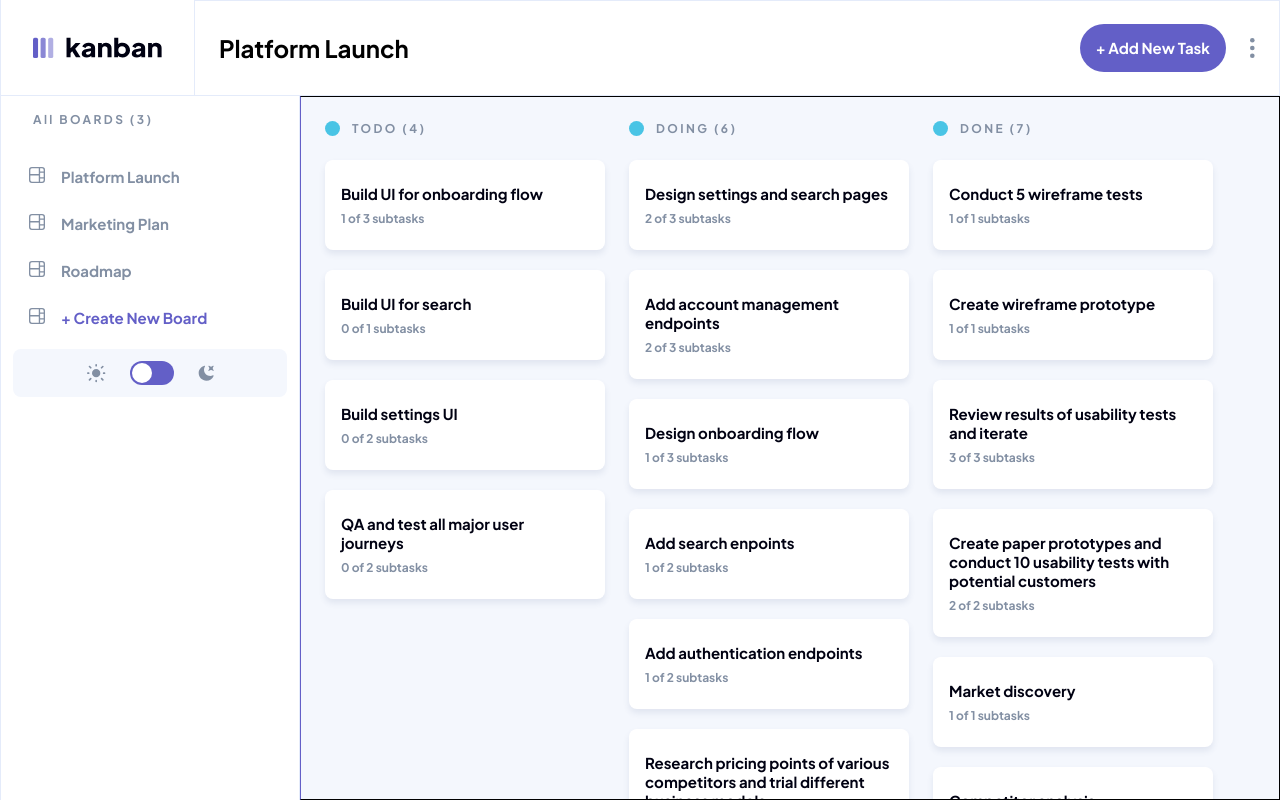
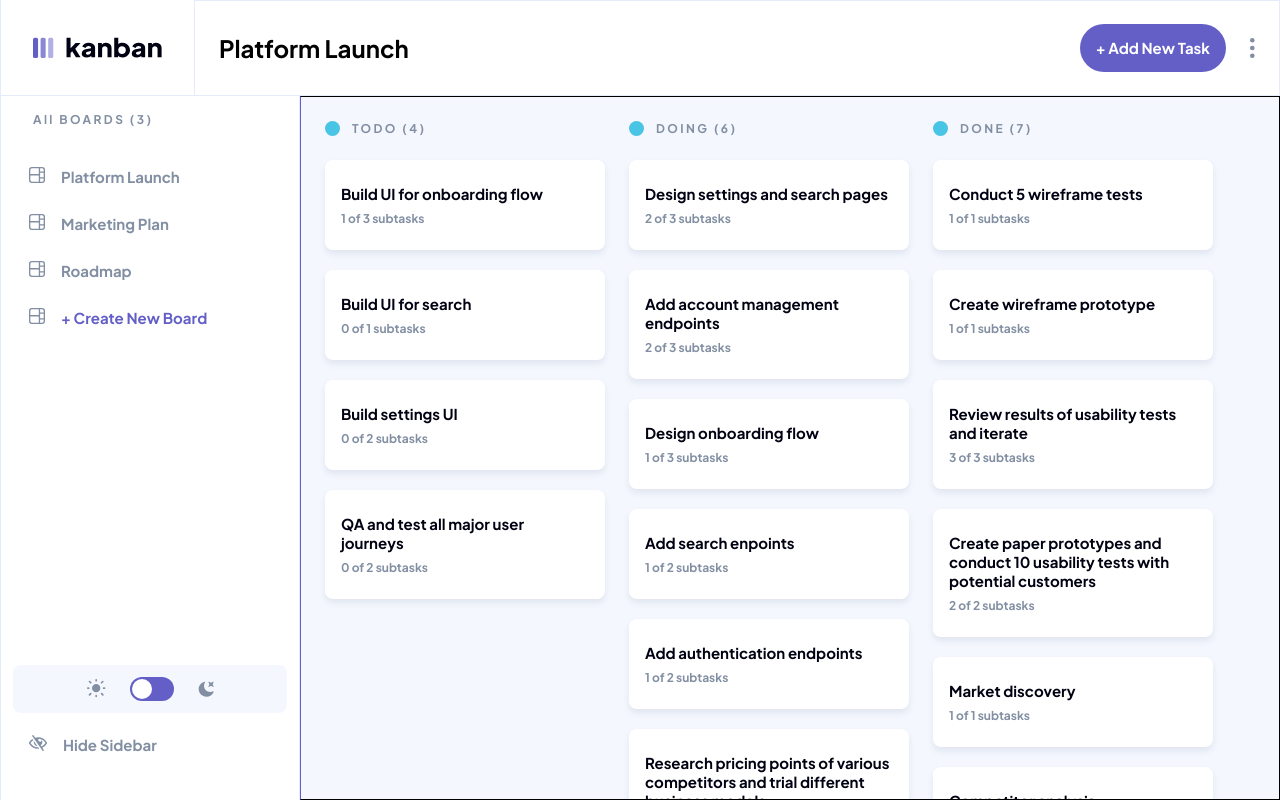
Before and after one commit to arey-dev/task-management, a React (Vite) app: page /task-management/board/1 in a window 1280 px wide. Built offline with nearby package versions, Linux system fonts and the light colour scheme.

Commit message:
create HideButton for BoardNav

```diff
--- a/src/components/BoardNav.jsx
+++ b/src/components/BoardNav.jsx
@@ -1,10 +1,11 @@
 /* eslint-disable react/prop-types */
 import { ThemeSwitch } from "./ThemeSwitch";
 import { Link } from "./ui/Link";
+import { HideButton } from "./HideButton";
 
 export function BoardNav({ boards }) {
   return (
-    <nav className="min-w-[18.75rem] pt-4 border-x border-light-lines bg-light-surface">
+    <nav className="min-w-[18.75rem] pt-4 pb-8 border-x border-light-lines bg-light-surface flex flex-col">
       <h2 className="text-heading-sm text-on-background ml-8 mb-[1.125rem]">
         All BOARDS ({boards.length})
       </h2>
@@ -22,7 +23,10 @@ export function BoardNav({ boards }) {
           />
         </li>
       </ul>
-      <ThemeSwitch />
+      <div className="mt-auto flex flex-col gap-2">
+        <ThemeSwitch />
+        <HideButton className="relative right-6" />
+      </div>
     </nav>
   );
 }
--- /dev/null
+++ b/src/components/HideButton.jsx
@@ -0,0 +1,21 @@
+/* eslint-disable react/prop-types */
+import { twJoin } from "tailwind-merge";
+import hide from "../assets/icon-hide-sidebar.svg";
+
+export function HideButton({ className }) {
+  return (
+    <button
+      className={twJoin(
+        "block text-on-background rounded-full transition ease-in-out duration-300 text-heading-md text-start pl-[3.25rem] py-[0.875rem] focus:outline-none focus:ring-1 focus:ring-primary hover:bg-light-secondary hover:text-on-secondary",
+        className
+      )}
+    >
+      <img
+        className="inline mr-4 align-text-top"
+        src={hide}
+        alt="Hide Sidebar Icon"
+      />
+      Hide Sidebar
+    </button>
+  );
+}
```
